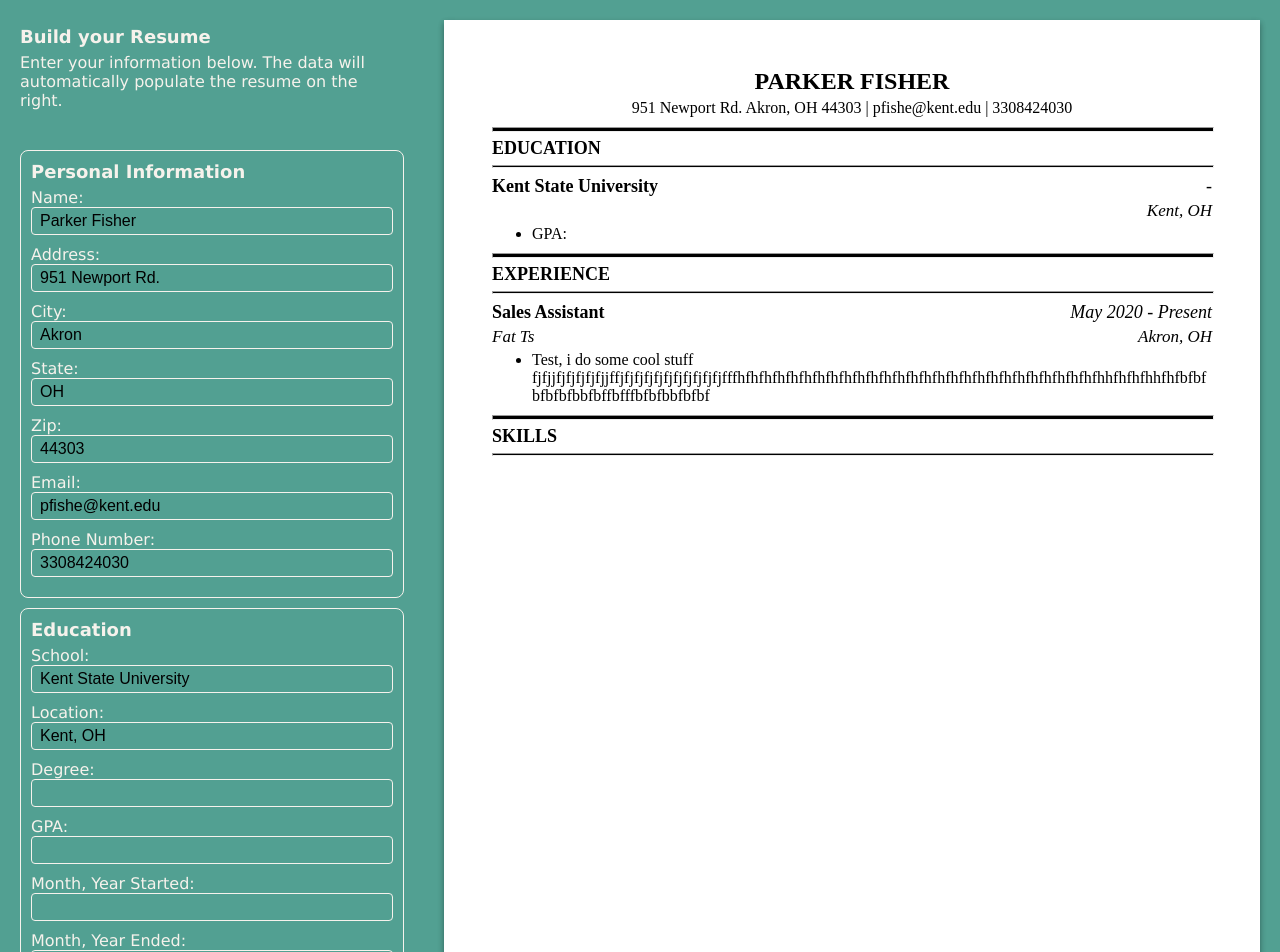
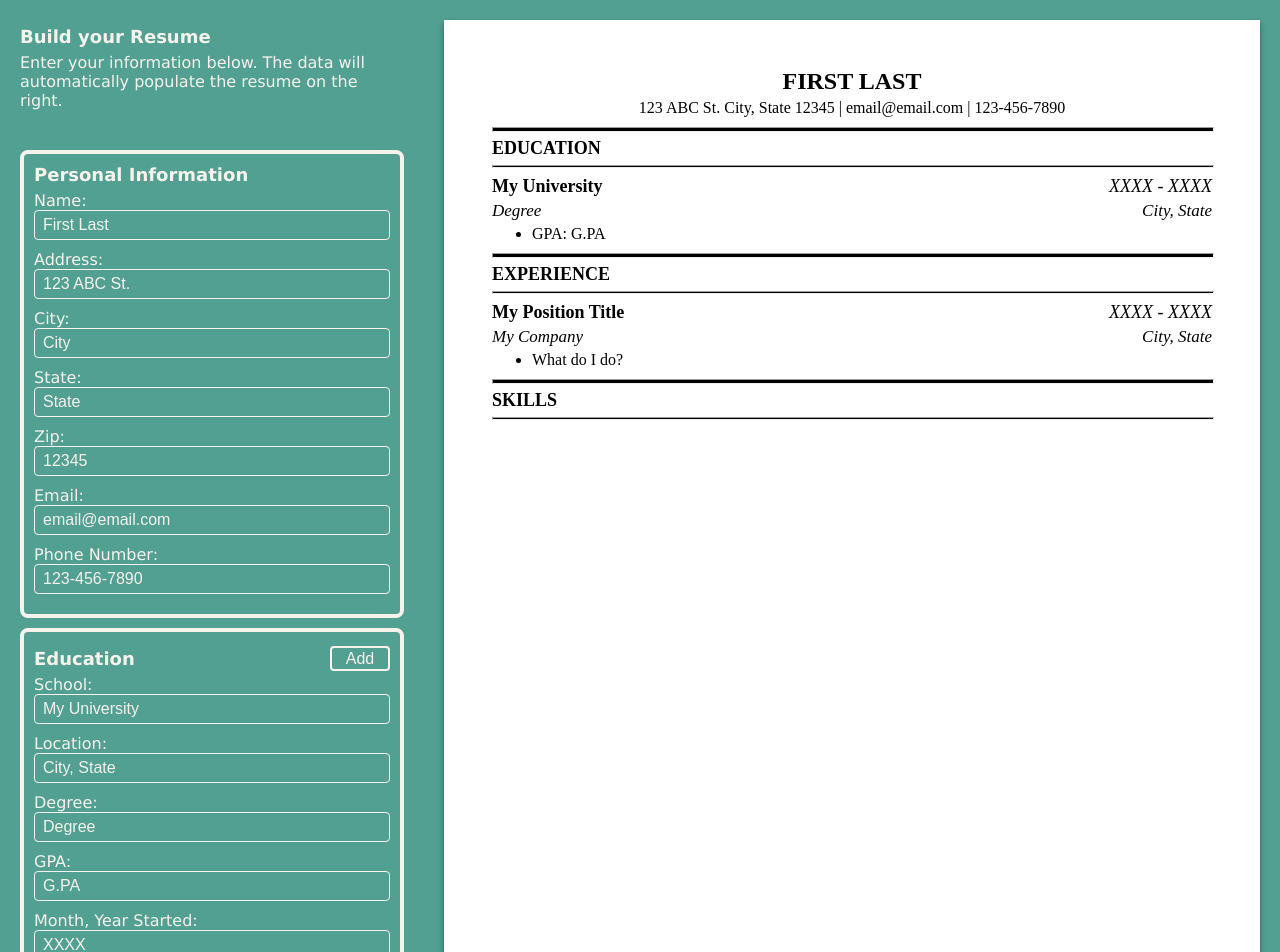
Before and after one commit to pfishe13/odin-cv-project, a React (Create React App) app: page / in a window 1280 px wide. Shown: the top 952 px of the page. Built offline with nearby package versions, Linux system fonts and the light colour scheme.

Commit message:
Add delete button for education

```diff
--- a/src/App.js
+++ b/src/App.js
@@ -9,34 +9,32 @@ class App extends Component {
 
     this.state = {
       profile: {
-        name: 'Parker Fisher',
-        address: '951 Newport Rd.',
-        city: 'Akron',
-        state: 'OH',
-        zip: '44303',
-        email: 'pfishe@kent.edu',
-        phone: '3308424030',
+        name: 'First Last',
+        address: '123 ABC St.',
+        city: 'City',
+        state: 'State',
+        zip: '12345',
+        email: 'email@email.com',
+        phone: '123-456-7890',
       },
       education: [
         {
-          school: 'Kent State University',
-          location: 'Kent, OH',
-          degree: '',
-          gpa: '',
-          yearStarted: '',
-          yearEnded: '',
+          school: 'My University',
+          location: 'City, State',
+          degree: 'Degree',
+          gpa: 'G.PA',
+          yearStarted: 'XXXX',
+          yearEnded: 'XXXX',
         },
       ],
       experience: [
         {
-          title: 'Sales Assistant',
-          company: 'Fat Ts',
-          startDate: 'May 2020',
-          endDate: 'Present',
-          duties: [
-            'Test, i do some cool stuff fjfjjfjfjfjfjfjjffjfjfjfjfjfjfjfjfjfjfjfffhfhfhfhfhfhfhfhfhfhfhfhfhfhfhfhfhfhfhfhfhfhfhfhfhfhfhfhhfhfhfhhfhfbfbfbfbfbfbbfbffbfffbfbfbbfbfbf',
-          ],
-          location: 'Akron, OH',
+          title: 'My Position Title',
+          company: 'My Company',
+          startDate: 'XXXX',
+          endDate: 'XXXX',
+          duties: ['What do I do?'],
+          location: 'City, State',
         },
       ],
       skills: [],
@@ -84,6 +82,17 @@ class App extends Component {
     }));
   };
 
+  handleDeleteEducation = (e, index) => {
+    this.setState((prevState) => {
+      const newEducation = prevState.education.filter((item, id) => {
+        return id !== index;
+      });
+      return { education: [...newEducation] };
+    });
+
+    console.log(this.state.education);
+  };
+
   handleExperienceChange = (e, index) => {
     const attributeToChange = e.target.name;
     let valueToChange = e.target.value;
@@ -125,8 +134,6 @@ class App extends Component {
   };
 
   handleDeleteExperience = (e, index) => {
-    console.log(e);
-    console.log('In delete');
     this.setState((prevState) => {
       const newExperience = prevState.experience.filter((item, id) => {
         return id !== index;
@@ -157,6 +164,7 @@ class App extends Component {
             handleProfileChange={this.handleProfileChange}
             handleEducationChange={this.handleEducationChange}
             handleAddEducation={this.handleAddEducation}
+            handleDeleteEducation={this.handleDeleteEducation}
             handleExperienceChange={this.handleExperienceChange}
             handleDeleteExperience={this.handleDeleteExperience}
             handleAddExperience={this.handleAddExperience}
--- a/src/Edit.js
+++ b/src/Edit.js
@@ -28,6 +28,7 @@ class Edit extends Component {
             education={this.props.education}
             handleEducationChange={this.props.handleEducationChange}
             handleAddEducation={this.props.handleAddEducation}
+            handleDeleteEducation={this.props.handleDeleteEducation}
           />
           <EditExperience
             experience={this.props.experience}
--- a/src/Form/EditEducation.js
+++ b/src/Form/EditEducation.js
@@ -5,6 +5,7 @@ const EditEducation = ({
   education,
   handleEducationChange,
   handleAddEducation,
+  handleDeleteEducation,
 }) => {
   const educationItems = education.map((item, index) => (
     <SingleEducation
@@ -12,16 +13,28 @@ const EditEducation = ({
       id={index}
       education={item}
       handleEducationChange={handleEducationChange}
+      handleDeleteEducation={handleDeleteEducation}
     />
   ));
 
+  if (educationItems.length > 1) {
     return (
       <div>
         <h1>Education </h1>
         <div>{educationItems}</div>
-      <button onClick={handleAddEducation}>Add education</button>
       </div>
     );
+  } else {
+    return (
+      <div>
+        <div className="add-button-container">
+          <h1>Education </h1>
+          <button onClick={handleAddEducation}>Add</button>
+        </div>
+        <div>{educationItems}</div>
+      </div>
+    );
+  }
 };
 
 export default EditEducation;
--- a/src/Form/EditExperience.js
+++ b/src/Form/EditExperience.js
@@ -29,7 +29,7 @@ const EditExperience = ({
       <div>
         <h1>Work Experience</h1>
         <div>{experienceItems}</div>
-        <button onClick={handleAddExperience}>Add Experience</button>
+        <button onClick={handleAddExperience}>Add</button>
       </div>
     );
   }
--- a/src/Form/SingleEducation.js
+++ b/src/Form/SingleEducation.js
@@ -77,6 +77,11 @@ class SingleEducation extends Component {
             ></input>
           </label>
         </form>
+        <button
+          onClick={(e) => this.props.handleDeleteEducation(e, this.props.id)}
+        >
+          Delete
+        </button>
       </div>
     );
   }
--- a/src/styles/App.css
+++ b/src/styles/App.css
@@ -45,7 +45,7 @@ h3 {
 .edit-containers > div {
   padding: 10px;
   margin: 10px 0;
-  border: 1px solid #f6f2ec;
+  border: 4px solid #f6f2ec;
   border-radius: 8px;
 }
 
@@ -55,8 +55,9 @@ h3 {
 
 input,
 textarea {
+  color: #f6f2ec;
   box-sizing: border-box;
-  padding: 4px 8px;
+  padding: 5px 8px;
   font-size: 16px;
   background-color: transparent;
   border: 1px solid #f6f2ec;
@@ -79,6 +80,22 @@ textarea {
   width: 100%;
   height: 100px;
   resize: none;
+}
+
+button {
+  font-size: 16px;
+  height: 25px;
+  width: 60px;
+  border-radius: 4px;
+  border: 2px solid #f6f2ec;
+  background-color: transparent;
+  color: #f6f2ec;
+}
+
+.add-button-container {
+  display: flex;
+  justify-content: space-between;
+  align-items: center;
 }
 
 /* //////////////////////// */
```
Lines whose indentation alone changed are shown as unchanged.
